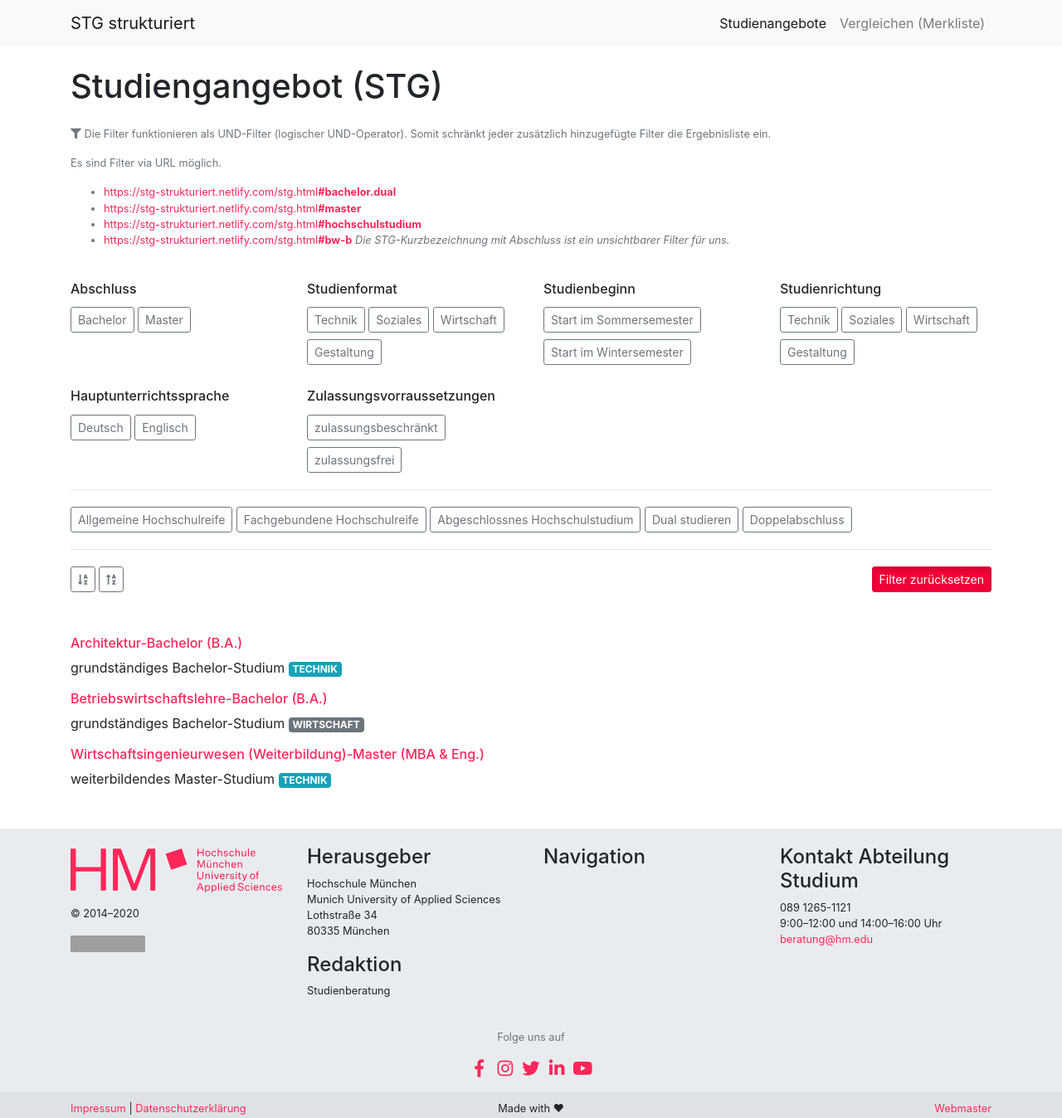
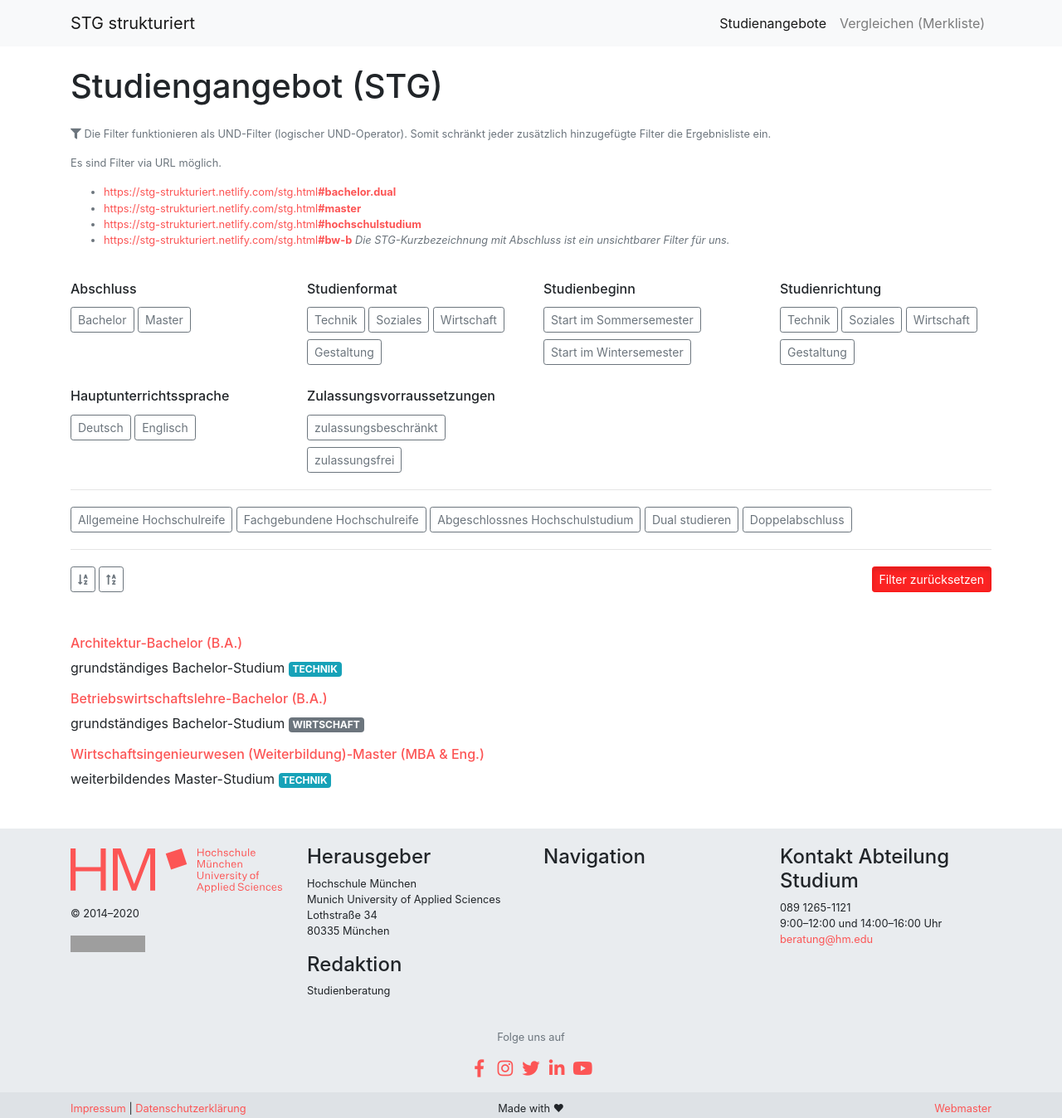
Before and after one commit to tgermer/stg, a Jekyll site: the page built from stg.html, in a window 1280 px wide and 1348 px high. Shown: the whole window at 83% size. Built offline with Jekyll 4.4.1, drawn with Linux system fonts in a browser that asks for light colours; grey boxes are pictures that could not be loaded.

Commit message:
Austausch neues Logo und Farbe

```diff
--- a/_config.yml
+++ b/_config.yml
@@ -84,7 +84,7 @@
 url_pravacy_statement: https://www.hm.edu/sekundaer_navigation/impressum/datenschutz
 webmaster_email: tgermer@hm.edu
 webmaster_name: Tristan Germer
-logo_nav: /assets/img/logo_full_fb5555.svg   #logoLinks.svg
+logo_nav: /assets/img/HM_Schriftzug_Logo_kein_Weissraum_rot_RGB.svg   #logoLinks.svg
 # logo_black: /assets/img/Studieninformationstag 2020 links black.svg   #logoLinks.svg
 # logo_white: /assets/img/Studieninformationstag 2020 links white.svg   #logoLinks.svg
 
--- a/css/custom/_variables.scss
+++ b/css/custom/_variables.scss
@@ -13,7 +13,7 @@
 $black:    #000 !default;
 
 
-$primary: #FF2659; // HM-Rot NEU // #cc0000; // HM-Rot
+$primary: #FC5555; // HM-Rot NEU // #cc0000; // HM-Rot
 
 body {
   padding-top: 80px;
```
Also changed, not shown: assets/img/HM_Logo_rot_RGB.svg (added), assets/img/HM_Schriftzug_Logo_kein_Weissraum_rot_RGB.svg (added), assets/img/HM_Schriftzug_Logo_rot_RGB.svg (added), assets/img/logo_full_fb5555.svg (deleted), 1 other file.
